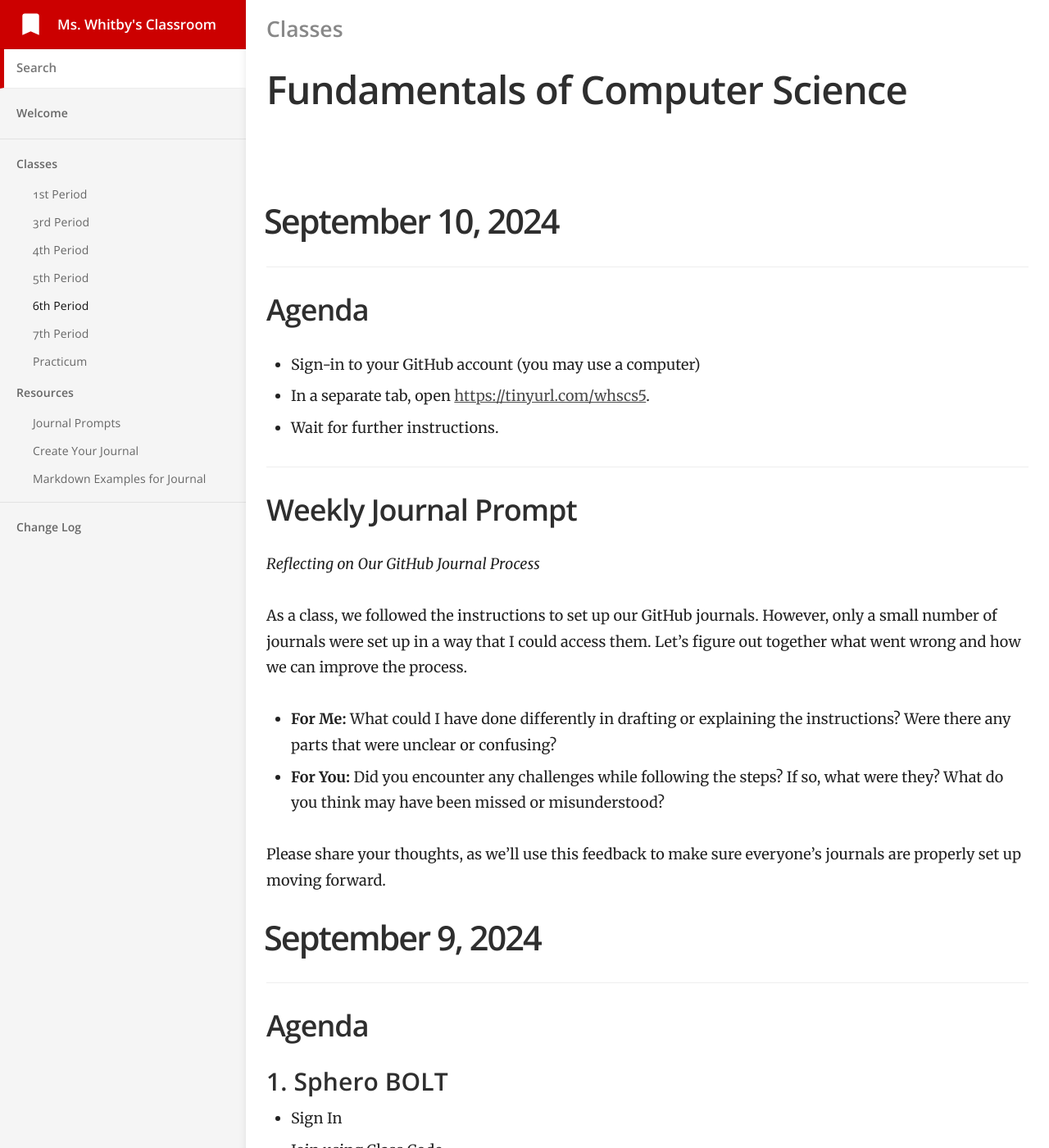
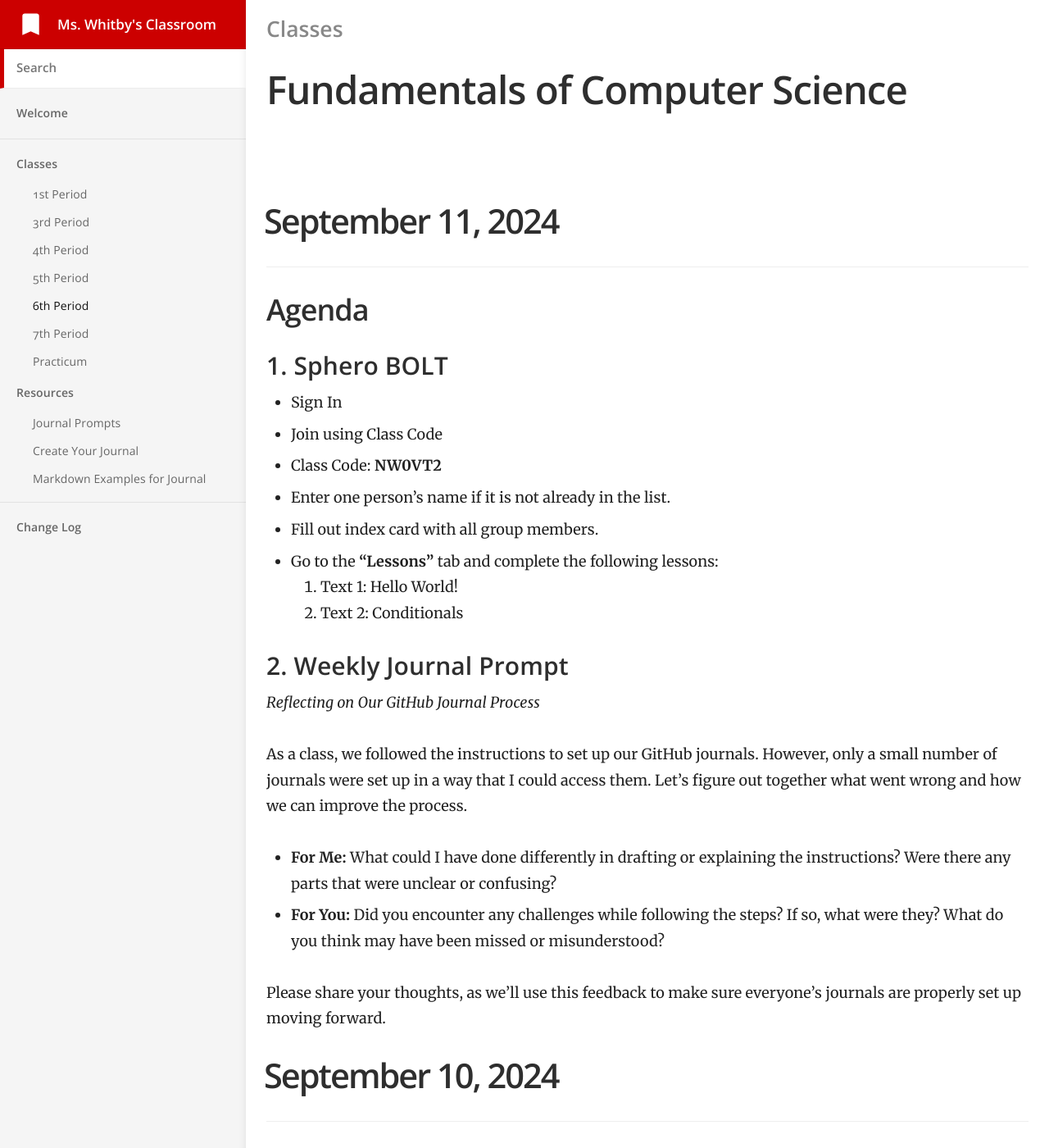
Before and after one commit to mswhitby/classroom, a Jekyll site: the page built from _docs/classes/6th.md, in a window 1280 px wide and 1400 px high. Shown: the whole window at 82% size. Built offline with Jekyll 4.4.1, drawn with Linux system fonts in a browser that asks for light colours.

Commit message:
Updated lessons

```diff
--- a/_docs/classes/6th.md
+++ b/_docs/classes/6th.md
@@ -4,6 +4,33 @@ subtitle: Fundamentals of Computer Science
 category: Classes
 order: 5
 ---
+
+# September 11, 2024
+
+## Agenda
+
+### 1. Sphero BOLT
+
+- Sign In
+- Join using Class Code
+- Class Code: **NW0VT2**
+- Enter one person’s name if it is not already in the list.
+- Fill out index card with all group members.
+- Go to the **"Lessons"** tab and complete the following lessons:
+    1. Text 1: Hello World!
+    2. Text 2: Conditionals
+
+### 2. Weekly Journal Prompt
+
+_Reflecting on Our GitHub Journal Process_
+
+As a class, we followed the instructions to set up our GitHub journals. However, only a small number of journals were set up in a way that I could access them. Let’s figure out together what went wrong and how we can improve the process.
+
+- **For Me:** What could I have done differently in drafting or explaining the instructions? Were there any parts that were unclear or confusing?
+- **For You:** Did you encounter any challenges while following the steps? If so, what were they? What do you think may have been missed or misunderstood?
+
+Please share your thoughts, as we’ll use this feedback to make sure everyone’s journals are properly set up moving forward.
+
 
 # September 10, 2024
 
```
Also changed, not shown: _docs/classes/4th.md (+27 -0 lines).
